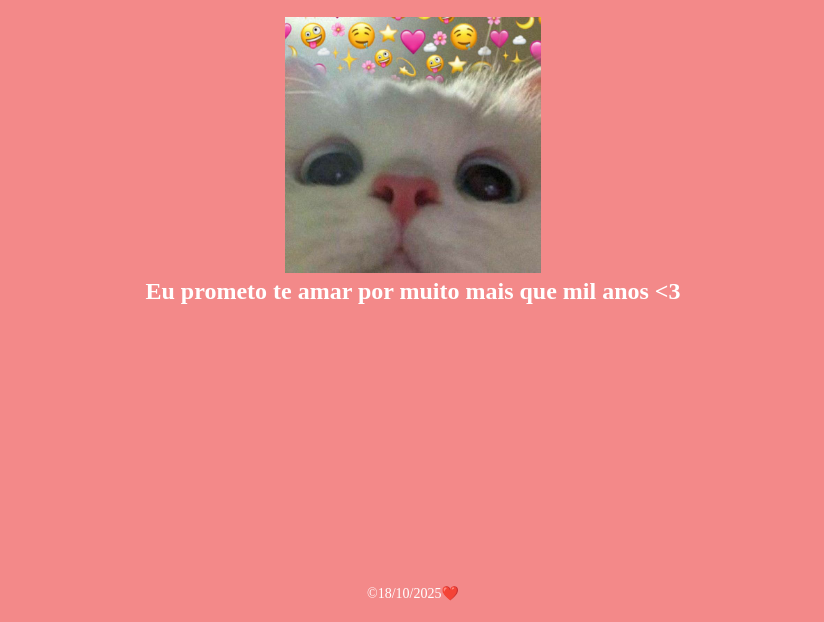
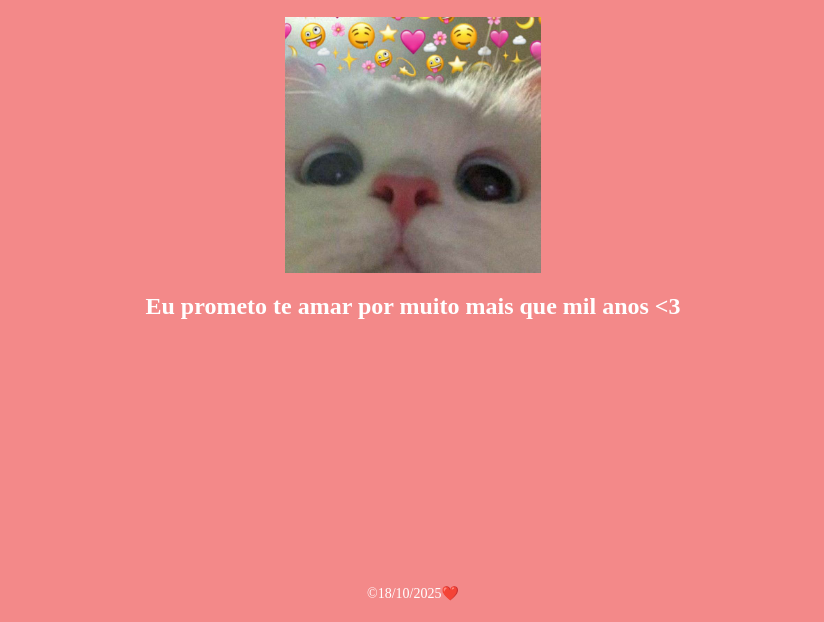
Before and after one commit to JuanVictor-cmd/Pedido-Namoro, a plain HTML site: page index.html in a window 1280 px wide. Both pictures are taken after a click on the button "Sim". Shown: the part 178-800 px from the top of the page, without its empty margins (227-1051 px from the left). Drawn offline with Linux system fonts and the light colour scheme.

Commit message:
Atualizar o index.html

```diff
--- a/index.html
+++ b/index.html
@@ -13,7 +13,7 @@
     <button id="sim">Sim</button>
     <button id="nao">Não</button>
     <img id="imagem" style="display: none; margin-top: 70px; max-width: 20%; margin: 0 auto;" />
-    <h2 id="texto-imagem" style="display: none; color: #ffffff; margin: 5px"></h2>
+    <h2 id="texto-imagem" style="display: none; color: #ffffff; margin: 10px; padding: 10px;"></h2>
 <footer>&copy;18/10/2025❤️</footer>
     <script src="script.js"></script>
 </body>
```
